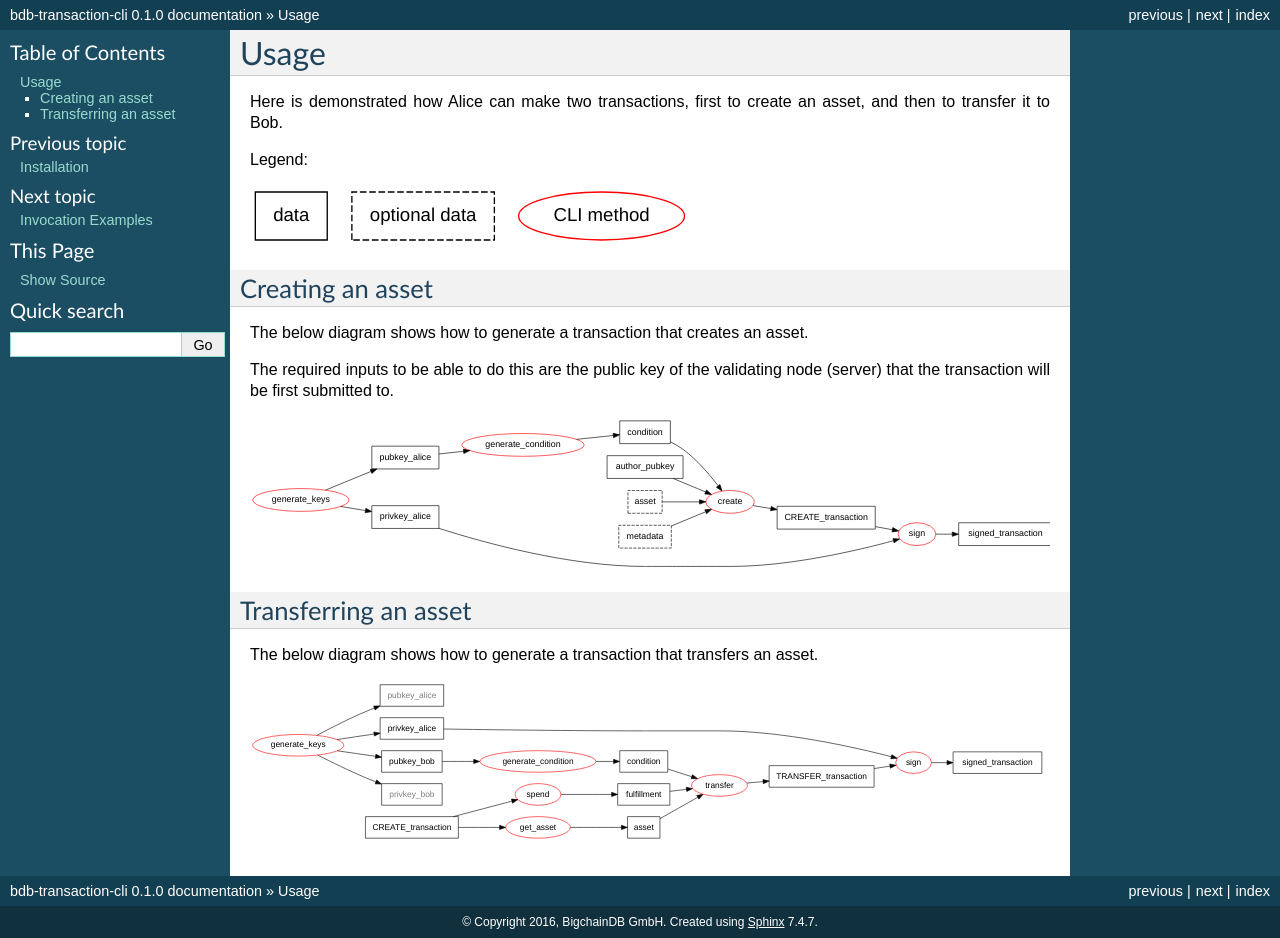
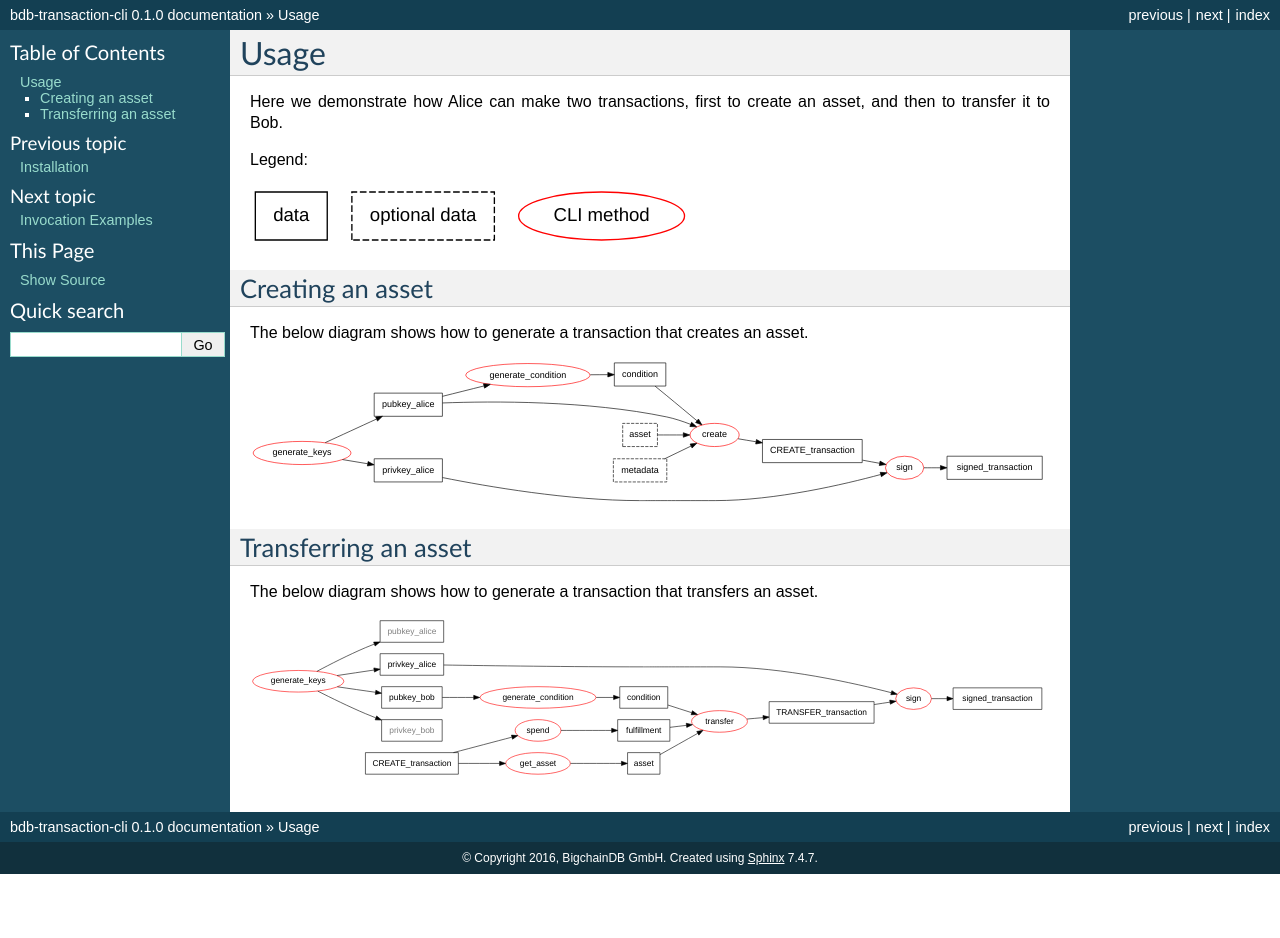
Before and after one commit to bigchaindb/bdb-transaction-cli, a Sphinx documentation site: the page built from docs/usage.rst, in a window 1280 px wide. Built offline with Sphinx 7.4.7, drawn with Linux system fonts in a browser that asks for light colours; after the commit the page ends 900 px from its top, so only the background shows below that.

Commit message:
more review fixes

```diff
--- a/docs/examples.rst
+++ b/docs/examples.rst
@@ -55,7 +55,7 @@
    }'
 
 
-   $ bdb create 35qDXhZTUvna23NLc1hMfmrgPniBwPgNjko1VfQuD3vF '$CONDITIONS' --asset={"data": {"b": 1}, "divisible": false, "refillable": false, "id": "a", "updatable": true}
+   $ bdb create 35qDXhZTUvna23NLc1hMfmrgPniBwPgNjko1VfQuD3vF '$CONDITIONS' --asset={"divisible": false, "id": "a", "refillable": false, "data": {"b": 1}, "updatable": true}
 
 
 generate_condition
--- a/docs/usage.rst
+++ b/docs/usage.rst
@@ -2,8 +2,8 @@
 Usage
 =====
 
-Here is demonstrated how Alice can make two transactions, first to
-create an asset, and then to transfer it to Bob.
+Here we demonstrate how Alice can make two transactions,
+first to create an asset, and then to transfer it to Bob.
 
 Legend:
 
@@ -23,10 +23,6 @@
 The below diagram shows how to generate a transaction that creates an
 asset.
 
-The required inputs to be able to do this are the public key of the
-validating node (server) that the transaction will be first submitted
-to.
-
 .. graphviz::
 
     digraph CREATE {
```
Also changed, not shown: other parts of docs/usage.rst (+1 -2 lines), 2 other files.
